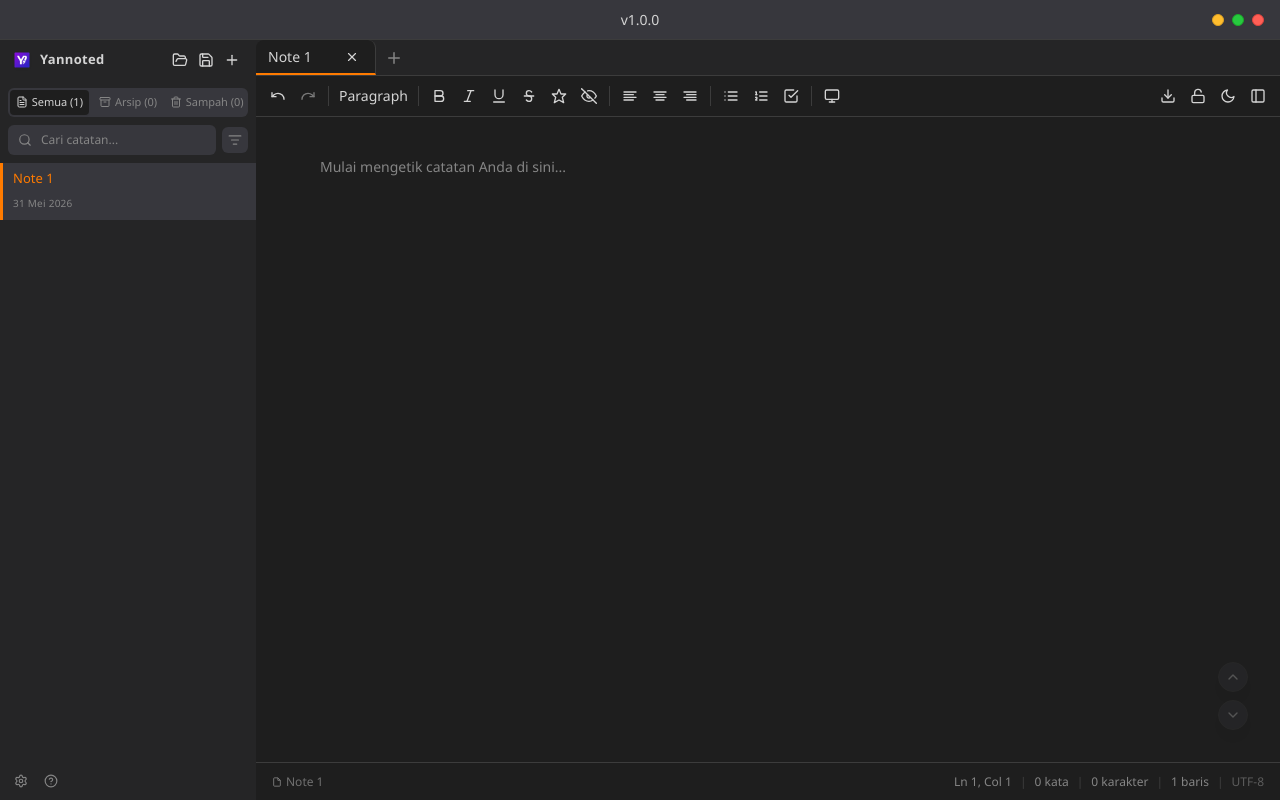
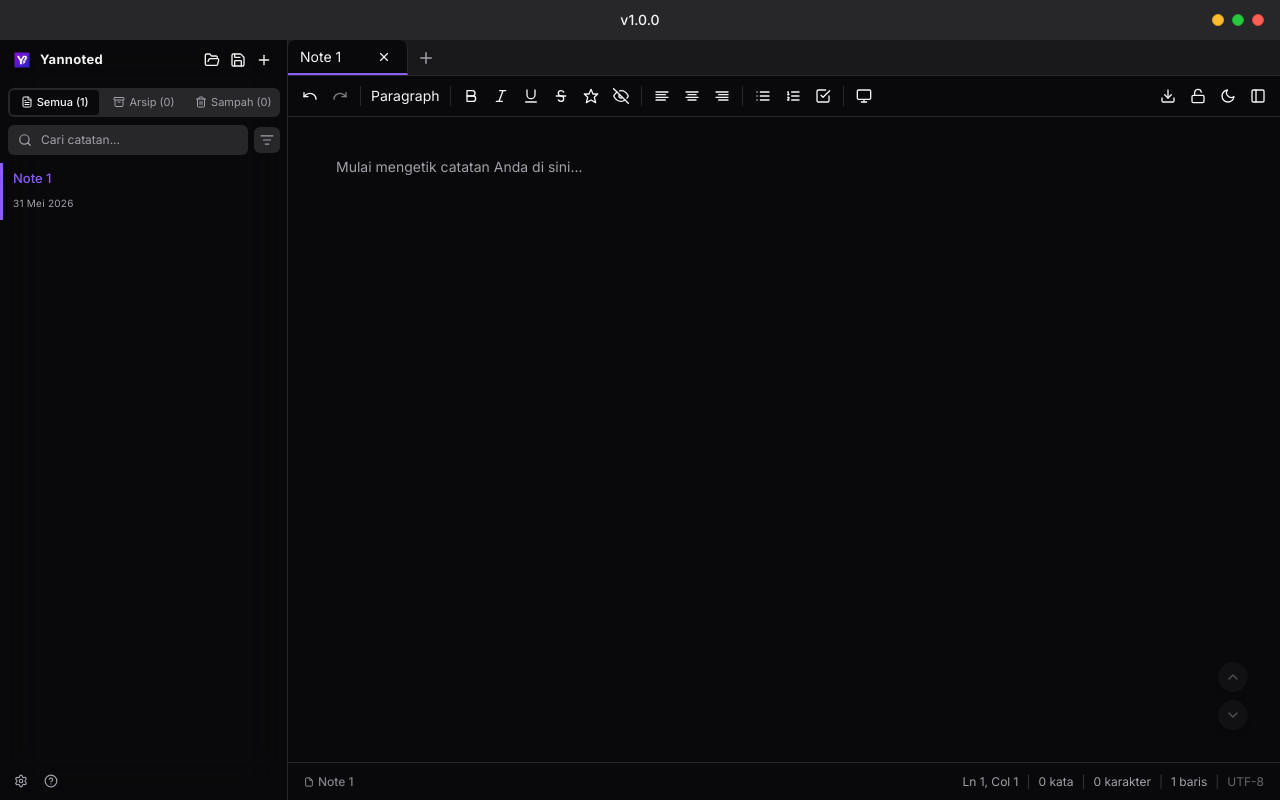
Before and after one commit to arsyHub/yannoted, a React (Vite) app: page / in a window 1280 px wide. Built offline with nearby package versions, Linux system fonts and the light colour scheme.

Commit message:
style: apply premium aesthetics and typography
- Switch to Inter font and upgrade dark/light theme color palette

- Apply glassmorphism to Sidebar, Toolbar, and PasswordModal

- Add micro-animations to interactive elements

- Widen sidebar to 18rem and refine active note card opacity

```diff
--- a/index.html
+++ b/index.html
@@ -4,6 +4,9 @@
     <meta charset="UTF-8" />
     <link rel="icon" type="image/svg+xml" href="/favicon.svg" />
     <meta name="viewport" content="width=device-width, initial-scale=1.0" />
+    <link rel="preconnect" href="https://fonts.googleapis.com">
+    <link rel="preconnect" href="https://fonts.gstatic.com" crossorigin>
+    <link href="https://fonts.googleapis.com/css2?family=Inter:wght@400;500;600;700&display=swap" rel="stylesheet">
     <title>Yannoted</title>
   </head>
   <body>
--- a/src/components/Sidebar.jsx
+++ b/src/components/Sidebar.jsx
@@ -120,11 +120,11 @@ const Sidebar = ({ notes, activeId, onOpenNote, onTrashNote, onArchiveNote, onRe
 
   return (
     <aside
-      className={`bg-[var(--bg-secondary)] transition-all duration-300 flex flex-col overflow-hidden ${isOpen ? 'w-64' : 'w-0'
+      className={`bg-[var(--bg-secondary)]/85 backdrop-blur-xl border-r border-[var(--border)] transition-all duration-300 flex flex-col overflow-hidden ${isOpen ? 'w-72' : 'w-0'
         }`}
     >
       {/* Header Sidebar */}
-      <div className="px-3 py-2 flex justify-between items-center whitespace-nowrap min-w-[16rem]">
+      <div className="px-3 py-2 flex justify-between items-center whitespace-nowrap min-w-[18rem]">
         <div className="flex items-center gap-2 select-none">
           <img src="./icon.png" alt="Yannoted Logo" className="w-5 h-5 drop-shadow-sm" />
           <h2 className="text-[var(--text-primary)] font-bold text-[13px] tracking-wide">Yannoted</h2>
@@ -155,7 +155,7 @@ const Sidebar = ({ notes, activeId, onOpenNote, onTrashNote, onArchiveNote, onRe
       </div>
 
       {/* View Tabs */}
-      <div className="px-2 pt-2 min-w-[16rem]">
+      <div className="px-2 pt-2 min-w-[18rem]">
         <div className="flex bg-[var(--bg-tertiary)] p-0.5 rounded-md">
           {[
             { id: 'active', label: `Semua (${activeCount})`, icon: FileText },
@@ -178,7 +178,7 @@ const Sidebar = ({ notes, activeId, onOpenNote, onTrashNote, onArchiveNote, onRe
       </div>
 
       {/* Search Bar & Sorting */}
-      <div className="p-2 min-w-[16rem] flex flex-col gap-2">
+      <div className="p-2 min-w-[18rem] flex flex-col gap-2">
         <div className="flex items-center gap-1.5">
           <div className="relative flex-1">
             <Search className="absolute left-2.5 top-2 text-[var(--text-muted)]" size={14} />
@@ -228,7 +228,7 @@ const Sidebar = ({ notes, activeId, onOpenNote, onTrashNote, onArchiveNote, onRe
       </div>
 
       {/* Notes List */}
-      <div className="flex-1 overflow-y-auto min-w-[16rem] custom-scrollbar">
+      <div className="flex-1 overflow-y-auto min-w-[18rem] custom-scrollbar">
         {filteredNotes.map((note, idx) => (
           <React.Fragment key={note.id}>
             <div
@@ -238,9 +238,9 @@ const Sidebar = ({ notes, activeId, onOpenNote, onTrashNote, onArchiveNote, onRe
               onDrop={(e) => handleDrop(e, idx)}
               onDragEnd={handleDragEnd}
               onClick={() => onOpenNote(note.id)}
-              className={`py-1.5 px-2.5 cursor-pointer transition-colors group ${activeId === note.id
-                ? 'bg-[var(--bg-tertiary)] border-l-[3px] border-l-[var(--accent)]'
-                : 'hover:bg-[var(--bg-tertiary)] border-l-[3px] border-l-transparent'
+              className={`py-1.5 px-2.5 cursor-pointer transition-colors group active:scale-[0.98] ${activeId === note.id
+                ? 'bg-[var(--bg-tertiary)]/40 border-l-[3px] border-l-[var(--accent)]'
+                : 'hover:bg-[var(--bg-tertiary)]/20 border-l-[3px] border-l-transparent'
                 } ${draggedIdx === idx ? 'opacity-50' : ''}`}
             >
               <div className="flex justify-between items-center gap-2">
@@ -401,7 +401,7 @@ const Sidebar = ({ notes, activeId, onOpenNote, onTrashNote, onArchiveNote, onRe
       </div>
 
       {currentView === 'trash' && filteredNotes.length > 0 && (
-        <div className="px-3 py-2 border-t border-[var(--border)] bg-[var(--bg-primary)] min-w-[16rem]">
+        <div className="px-3 py-2 border-t border-[var(--border)] bg-[var(--bg-primary)] min-w-[18rem]">
           {confirmEmptyTrash ? (
             <div className="p-3 rounded-lg bg-[#ff5f56]/10 border border-[#ff5f56]/30 shadow-sm animate-in fade-in slide-in-from-bottom-2 duration-200">
               <p className="text-[11px] text-[var(--text-primary)] mb-2 text-center">
@@ -438,7 +438,7 @@ const Sidebar = ({ notes, activeId, onOpenNote, onTrashNote, onArchiveNote, onRe
       )}
 
       {/* Footer Sidebar */}
-      <div className="px-2 py-1.5 flex justify-start gap-1 min-w-[16rem]">
+      <div className="px-2 py-1.5 flex justify-start gap-1 min-w-[18rem]">
         <button
           onClick={onOpenSettings}
           className="text-[var(--text-muted)] hover:text-[var(--text-primary)] transition-colors p-1.5 rounded hover:bg-[var(--bg-tertiary)]"
--- a/src/styles/globals.css
+++ b/src/styles/globals.css
@@ -4,37 +4,39 @@
 
 @layer base {
   :root {
-    --editor-font-size: 14px;
-    --bg-primary: #1e1e1e;
-    --bg-secondary: #252526;
-    --bg-tertiary: #37373d;
-    --text-primary: #d4d4d4;
-    --text-muted: #858585;
-    /* --accent: #007acc; */
-    --accent: rgb(255, 123, 0);
-    --border: #3c3c3c;
-    --lock-color: #febc2e;
+    --editor-font-size: 14.5px;
+    --bg-primary: #09090b; /* Obsidian Black */
+    --bg-secondary: #18181b; /* Zinc 900 */
+    --bg-tertiary: #27272a; /* Zinc 800 */
+    --text-primary: #f4f4f5; /* Zinc 100 */
+    --text-muted: #a1a1aa; /* Zinc 400 */
+    --accent: #8b5cf6; /* Vibrant Violet */
+    --border: #27272a; /* Zinc 800 */
+    --lock-color: #f59e0b; /* Amber 500 */
   }
 
   /* Light Theme */
   :root:not(.dark) {
     --bg-primary: #ffffff;
-    --bg-secondary: #f3f3f3;
-    --bg-tertiary: #e8e8e8;
-    --text-primary: #1e1e1e;
-    --text-muted: #6e6e6e;
-    --border: #dcdcdc;
+    --bg-secondary: #f4f4f5; /* Zinc 100 */
+    --bg-tertiary: #e4e4e7; /* Zinc 200 */
+    --text-primary: #18181b; /* Zinc 900 */
+    --text-muted: #71717a; /* Zinc 500 */
+    --border: #e4e4e7; /* Zinc 200 */
+    --accent: #7c3aed; /* Deeper Violet */
   }
 
   html,
   body {
     margin: 0;
     padding: 0;
-    font-family: 'Segoe UI', Tahoma, Geneva, Verdana, sans-serif;
+    font-family: 'Inter', -apple-system, BlinkMacSystemFont, 'Segoe UI', Roboto, Helvetica, Arial, sans-serif;
     background-color: var(--bg-primary);
     color: var(--text-primary);
     height: 100vh;
     overflow: hidden;
+    -webkit-font-smoothing: antialiased;
+    -moz-osx-font-smoothing: grayscale;
   }
 
   #root {
```
Also changed, not shown: src/components/PasswordModal.jsx (line endings or trailing spaces).
